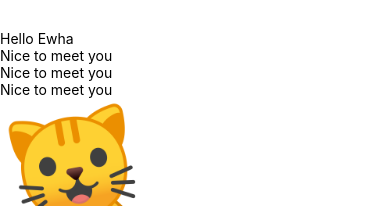
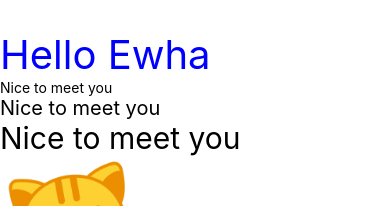
Before and after one commit to hyerindev/Mobile-App-Making, a React Native app: screen / in a window 390 px wide. Shown: the top 206 px of the page. Built offline with nearby package versions, Linux system fonts and the light colour scheme.

Commit message:
(lab 2c) change font, color

```diff
--- a/App.tsx
+++ b/App.tsx
@@ -8,10 +8,10 @@ const ICONS = {
 const App = () => {
   return (
     <View style={{ paddingTop: 30 }}>
-      <Text>Hello Ewha</Text>
+      <Text style={{ fontSize: 40, color: "blue" }}>Hello Ewha</Text>
       <Text>Nice to meet you</Text>
-      <Text>Nice to meet you</Text>
-      <Text>Nice to meet you</Text>
+      <Text style={{ fontSize: 20 }}>Nice to meet you</Text>
+      <Text style={{ fontSize: 30 }}>Nice to meet you</Text>
       <Image style={{ width: 200, height: 200 }} source={ICONS["cat1"]} />
       <Image style={{ width: 200, height: 200 }} source={ICONS["cat2"]} />
       <TextInput style={{ height: 40, borderColor: "gray", borderWidth: 1 }} defaultValue="You can type in me" />
```
